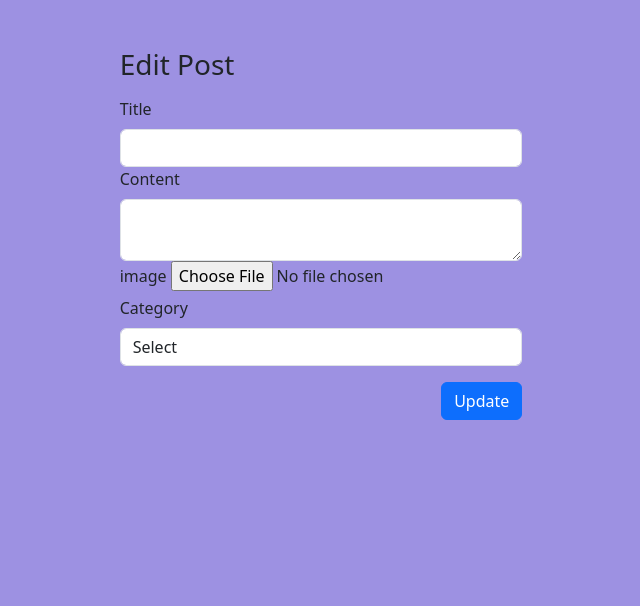
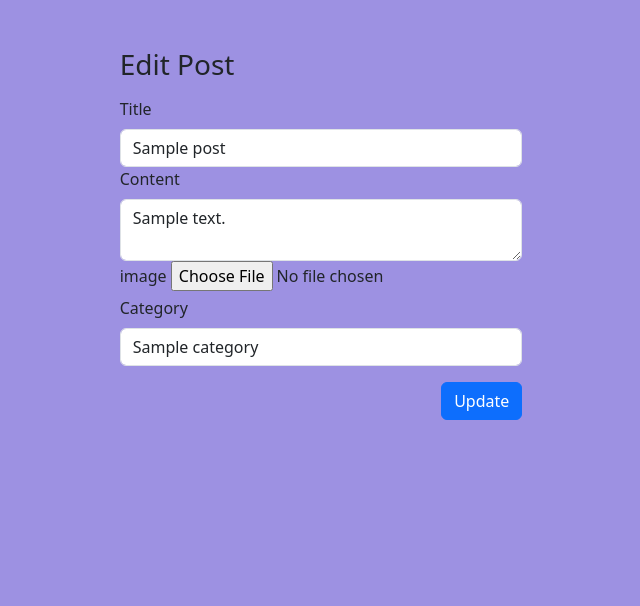
Before and after one commit to Karthik171819/Blog-Django-Project, a Django app: page /edit_post/1 in a window 1280 px wide. Shown: the part 74-680 px from the top of the page, without its empty margins (319-959 px from the left). Run offline with Django 3.2, Linux system fonts and the light colour scheme; tables that the repository leaves empty hold one stand-in row (values such as "Sample post"); some libraries are stand-ins or nearby versions.

Commit message:
editing view and editz_post template

```diff
--- a/blog/templates/blog/edit_post.html
+++ b/blog/templates/blog/edit_post.html
@@ -13,12 +13,12 @@
                         {% csrf_token %}
                         <div class="form-group">
                             <label for="title" class="form-label">Title</label>
-                            <input type="text" class="form-control" name="title" id="title" value="">
+                            <input type="text" class="form-control" name="title" id="title" value="{{post.title}}">
                         </div>
 
                         <div class="form-group">
                             <label for="content" class="form-label">Content</label>
-                            <textarea class="form-control" id="content" name="content"></textarea>
+                            <textarea class="form-control" id="content" name="content">{{post.content}}</textarea>
                         </div>
 
                         <div class="form-group">
@@ -33,7 +33,7 @@
                                 <option value="">Select</option>
                                 {% if categories %}
                                     {% for category in categories %}
-                                <option value="{{category.id}}">{{category.name}}</option><!--accessing category table columns-->
+                                <option {% if post.category.id == category.id %}selected  {% endif %} value="{{category.id}}">{{category.name}}</option><!--accessing category table columns-->
                                     {% endfor %}
                                 {% endif %}
                             </select>
--- a/blog/views.py
+++ b/blog/views.py
@@ -1,4 +1,4 @@
-from django.shortcuts import render, redirect
+from django.shortcuts import render, redirect, get_object_or_404
 from django.http import HttpResponse
 from django.urls import reverse
 import logging
@@ -200,4 +200,8 @@ def new_post(request):
 #edit posts
 def edit_post(request, post_id):
     categories = Category.objects.all() #getting the categories data
-    return render(request, 'blog/edit_post.html', {'categories': categories})
+    post = get_object_or_404(Post, id=post_id) #passing the model Post and col_name=post_id
+
+    if request.method == 'POST':
+        form = PostForm(request.POST, request.FILES, instance=post)
+    return render(request, 'blog/edit_post.html', {'categories': categories, 'post': post})
```
